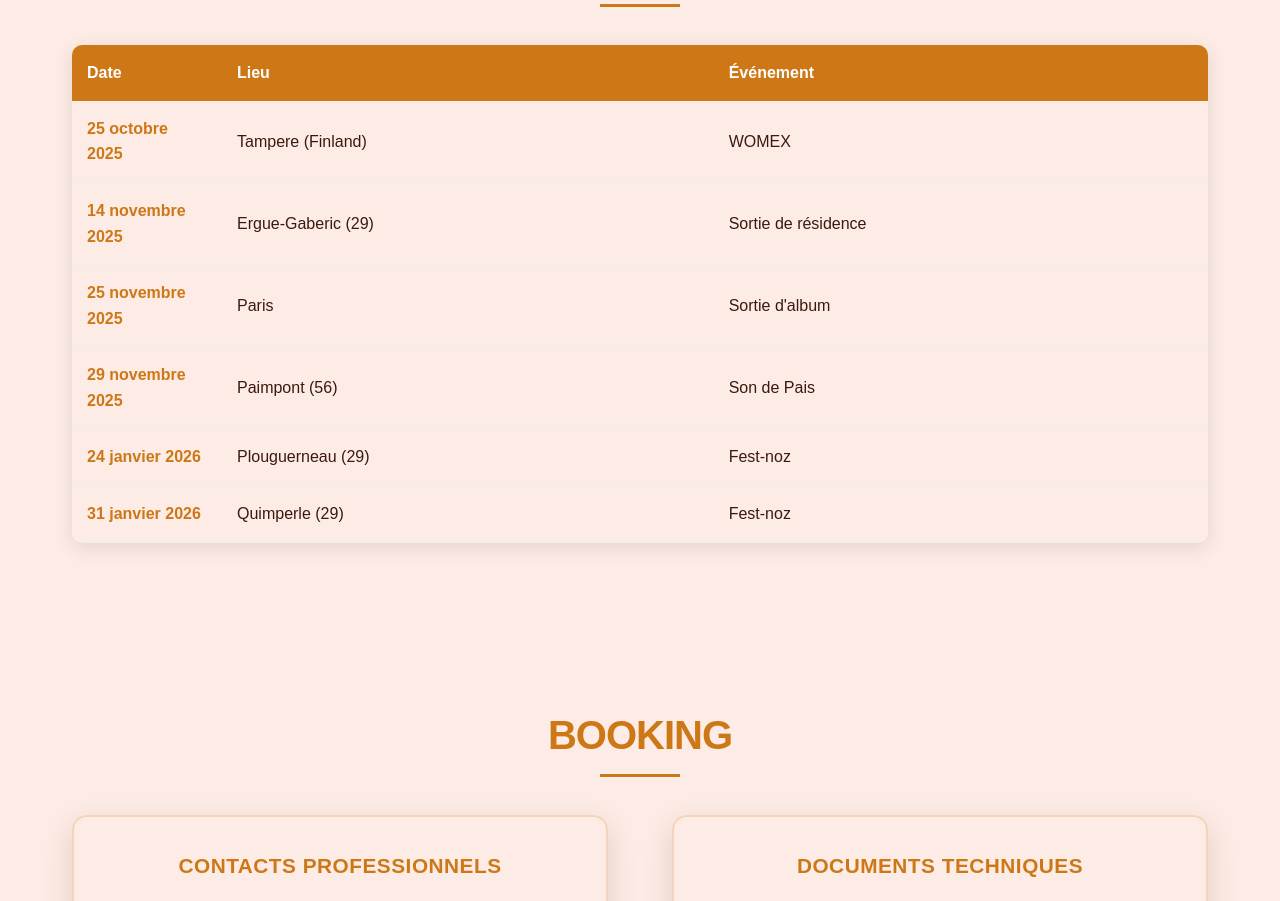
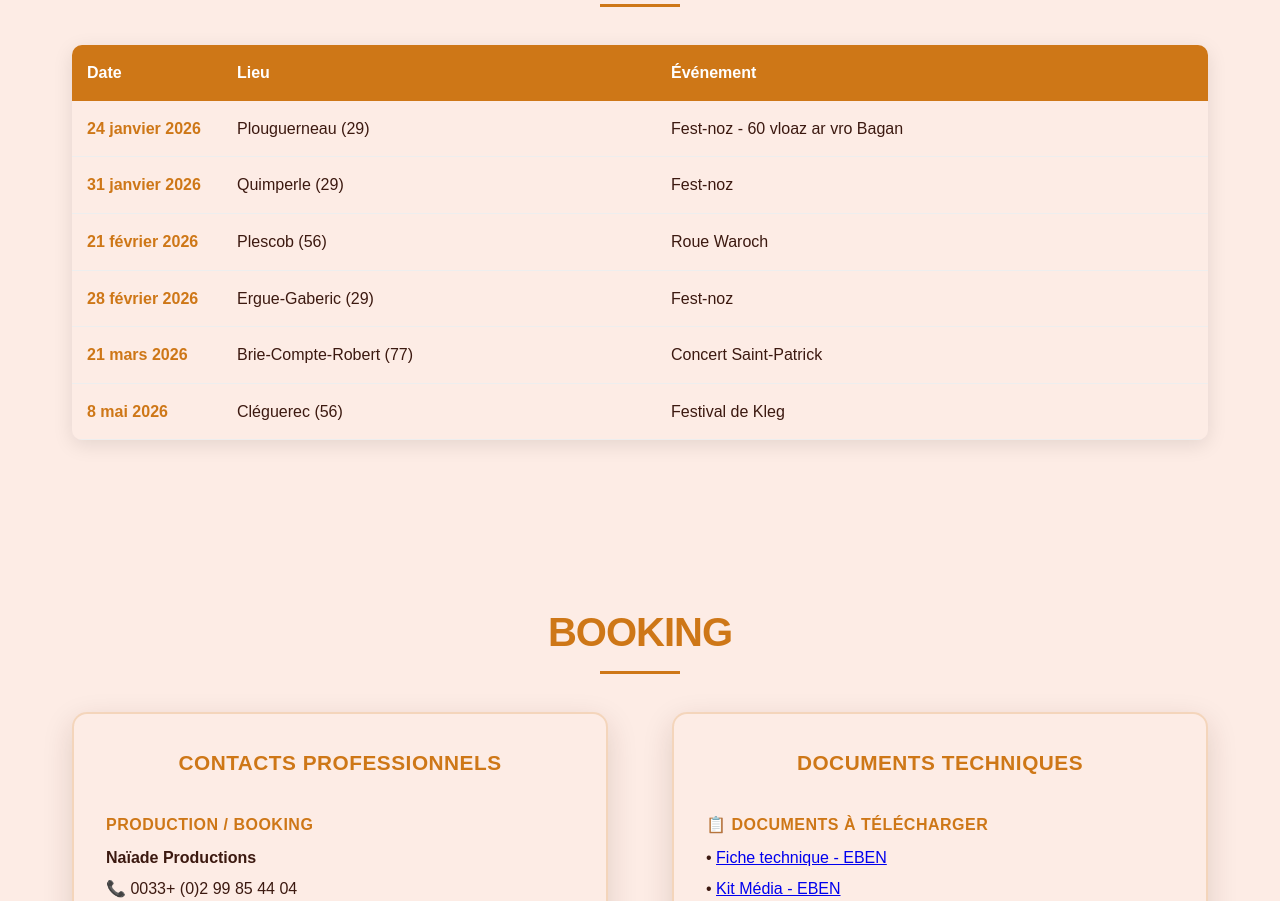
Before and after one commit to SterennLG/eben.bzh, a plain HTML site: page index.html in a window 1280 px wide. Shown: the part 4644-5545 px from the top of the page. Drawn offline with Linux system fonts and the light colour scheme.

Commit message:
Add files via upload

```diff
--- a/index.html
+++ b/index.html
@@ -1264,35 +1264,36 @@ p:not(.hero-description):not(.hero-subtitle),
                         </tr>
                     </thead>
                     <tbody>
-                        <tr>
-                            <td class="date-col">25 octobre 2025</td>
-                            <td>Tampere (Finland)</td>
-                            <td>WOMEX</td>
-                        </tr>
-                        <tr>
-                            <td class="date-col">14 novembre 2025</td>
-                            <td>Ergue-Gaberic (29)</td>
-                            <td>Sortie de résidence</td>
-                        </tr>
-                        <tr>
-                            <td class="date-col">25 novembre 2025</td>
-                            <td>Paris</td>
-                            <td>Sortie d'album</td>
-                        </tr>
-                        <tr>
-                            <td class="date-col">29 novembre 2025</td>
-                            <td>Paimpont (56)</td>
-                            <td>Son de Pais</td>
-                        </tr>
+
                         <tr>
                             <td class="date-col">24 janvier 2026</td>
                             <td>Plouguerneau (29)</td>
-                            <td>Fest-noz</td>
+                            <td>Fest-noz - 60 vloaz ar vro Bagan</td>
                         </tr>
                         <tr>
                             <td class="date-col">31 janvier 2026</td>
                             <td>Quimperle (29)</td>
                             <td>Fest-noz</td>
+                        </tr>
+                        <tr>
+                            <td class="date-col">21 février 2026</td>
+                            <td>Plescob (56)</td>
+                            <td>Roue Waroch</td>
+                        </tr>
+                        <tr>
+                            <td class="date-col">28 février 2026</td>
+                            <td>Ergue-Gaberic (29)</td>
+                            <td>Fest-noz</td>
+                        </tr>
+                        <tr>
+                            <td class="date-col">21 mars 2026</td>
+                            <td>Brie-Compte-Robert (77)</td>
+                            <td>Concert Saint-Patrick</td>
+                        </tr>
+                        <tr>
+                            <td class="date-col">8 mai 2026</td>
+                            <td>Cléguerec (56)</td>
+                            <td>Festival de Kleg</td>
                         </tr>
                     </tbody>
                 </table>
@@ -1306,34 +1307,34 @@ p:not(.hero-description):not(.hero-subtitle),
                 <table>
                     <thead>
                         <tr>
-                            <td class="date-col">October 25, 2025</td>
-                            <td>Tampere (Finland)</td>
-                            <td>WOMEX</td>
-                        </tr>
-                        <tr>
-                            <td class="date-col">November 14, 2025</td>
-                            <td>Ergue-Gaberic (29)</td>
-                            <td>Sortie de résidence</td>
-                        </tr>
-                        <tr>
-                            <td class="date-col">November 25, 2025</td>
-                            <td>Paris</td>
-                            <td>Sortie d'album</td>
-                        </tr>
-                        <tr>
-                            <td class="date-col">November 29, 2025</td>
-                            <td>Paimpont (56)</td>
-                            <td>Son de Pais</td>
-                        </tr>
-                        <tr>
                             <td class="date-col">January 24, 2026</td>
                             <td>Plouguerneau (29)</td>
-                            <td>Fest-noz</td>
+                            <td>Fest-noz - 60 vloaz ar Vro Bagan</td>
                         </tr>
                         <tr>
                             <td class="date-col">January 31, 2026</td>
                             <td>Quimperle (29)</td>
-                            <td>Fest-noz</td>
+                            <td>Fest-noz skol Diwan Kemperle</td>
+                        </tr>
+                        <tr>
+                            <td class="date-col">February 21, 2026</td>
+                            <td>Plescob (56)</td>
+                            <td>Roue Waroch</td>
+                        </tr>
+                        <tr>
+                            <td class="date-col">February 28, 2026</td>
+                            <td>Ergue-Gaberic (29)</td>
+                            <td>Fest-Noz</td>
+                        </tr>
+                        <tr>
+                            <td class="date-col">March 21, 2026</td>
+                            <td>Bri-Compte-Robert (77)</td>
+                            <td>Fest-noz - Saint-Patrick</td>
+                        </tr>
+                        <tr>
+                            <td class="date-col">May 8, 2026</td>
+                            <td>Cleguerec (56)</td>
+                            <td>Festival de Kleg</td>
                     </tbody>
                 </table>
             </div>
@@ -1353,34 +1354,34 @@ p:not(.hero-description):not(.hero-subtitle),
                     </thead>
                     <tbody>
                         <tr>
-                            <td class="date-col">25 a viz Here 2025</td>
-                            <td>Tampere (Finland)</td>
-                            <td>WOMEX</td>
-                        </tr>
-                        <tr>
-                            <td class="date-col">14 a viz Du 2025</td>
-                            <td>Ergue-Vras (29)</td>
-                            <td>Sortie de résidence</td>
-                        </tr>
-                        <tr>
-                            <td class="date-col">25 a viz Du 2025</td>
-                            <td>Pariz</td>
-                            <td>Sortie d'album</td>
-                        </tr>
-                        <tr>
-                            <td class="date-col">29 a viz Du 2025</td>
-                            <td>Paimpont (56)</td>
-                            <td>Son de Pais</td>
-                        </tr>
-                        <tr>
                             <td class="date-col">24 a viz Genver 2026</td>
                             <td>Plougerne (29)</td>
-                            <td>Fest-noz</td>
+                            <td>60 vloaz ar Vro Bagan - Fest-Noz</td>
                         </tr>
                         <tr>
                             <td class="date-col">31 a viz Genver 2026</td>
-                            <td>Kemperle (29)</td>
-                            <td>Fest-noz</td>
+                            <td>Kermperle (29)</td>
+                            <td>Fest-Noz Skol Diwan Kemperle</td>
+                        </tr>
+                        <tr>
+                            <td class="date-col">21 a viz C'hwevrer 2026</td>
+                            <td>Pleskob (56)</td>
+                            <td>Roue Waroch</td>
+                        </tr>
+                        <tr>
+                            <td class="date-col">28 a viz C'hwevrer 2026</td>
+                            <td>Erge Vras (29)</td>
+                            <td>Fest-Noz</td>
+                        </tr>
+                        <tr>
+                            <td class="date-col">8 a viz </td>
+                            <td>Brie-Compte-Robert (77)</td>
+                            <td>Fest-noz Saint-Patrick</td>
+                        </tr>
+                        <tr>
+                            <td class="date-col">8 a viz Mae 2026</td>
+                            <td>Klegereg (56)</td>
+                            <td>Festival Kleg</td>
                     </tbody>
                 </table>
             </div>
```
